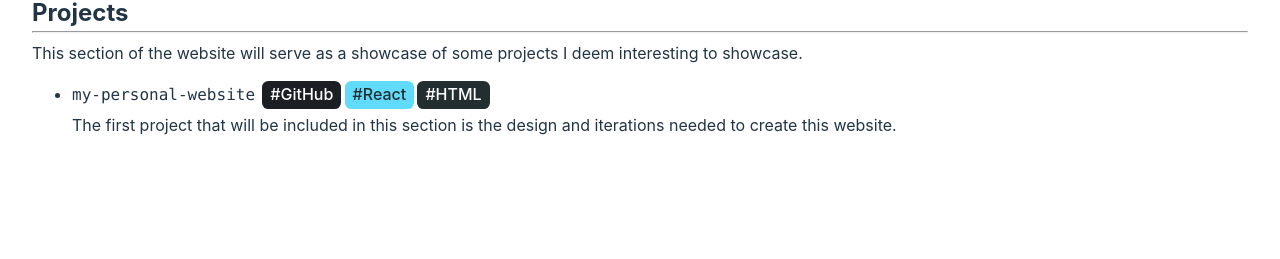
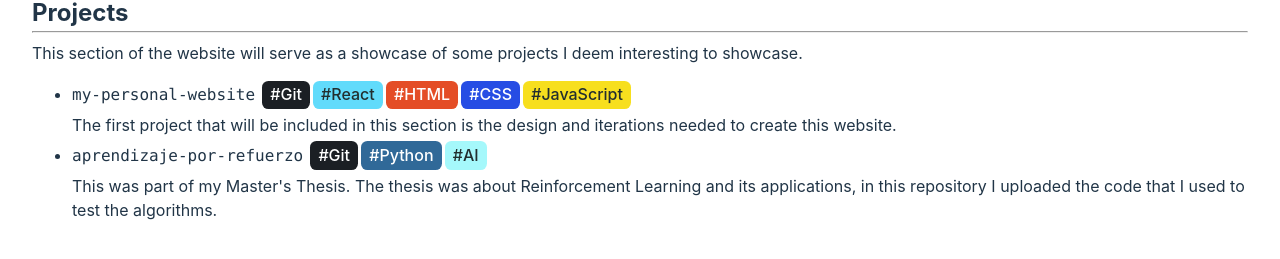
Before and after one commit to isimatosbe/my-personal-website, a React (Vite) app: page /projects in a window 1280 px wide. Shown: the part 337-596 px from the top of the page. Built offline with nearby package versions, Linux system fonts and the light colour scheme.

Commit message:
Tags updated and projects info separated

```diff
--- a/src/data/constants.js
+++ b/src/data/constants.js
@@ -5,3 +5,54 @@ export const levelDescrition = {
     4: "Advanced",
     5: "Expert"
 }
+
+export const tagInfo = {
+    'git':
+        {
+            color: '#fff',
+            background: '#1B1F24',
+            name: 'Git'
+        },
+    'react':
+        {
+            color: '#222e2f',
+            background: '#61DBFB',
+            name: 'React'
+        },
+    'javascript':
+        {
+            color: '#222e2f',
+            background: '#f7df1e',
+            name: 'JavaScript'
+        },
+    'html':
+        {
+            color: '#fff',
+            background: '#E44D26',
+            name: 'HTML'
+        },
+    'css':
+        {
+            color: '#fff',
+            background: '#264de4',
+            name: 'CSS'
+        },
+    'python':
+        {
+            color: '#fff',
+            background: '#306998',
+            name: 'Python'
+        },
+    'ai':
+        {
+            color: '#222e2f',
+            background: '#a5f8fb',
+            name: 'AI'
+        },
+    'generic':
+        {
+            background: '#222e2f',
+            color: '#fff',
+            name: 'Generic'
+        }
+}
--- /dev/null
+++ b/src/data/projects.json
@@ -0,0 +1,15 @@
+[
+    {
+        "title": "my-personal-website",
+        "url": "https://github.com/isimatosbe/my-personal-website",
+        "tags": ["Git", "React", "HTML", "CSS", "JavaScript"],
+        "description": "The first project that will be included in this section is the design and iterations needed to create this website."
+    },
+    {
+        "title": "aprendizaje-por-refuerzo",
+        "url": "https://github.com/isimatosbe/AprendizajePorRefuerzo",
+        "tags": ["Git", "Python", "AI"],
+        "description": "This was part of my Master's Thesis. The thesis was about Reinforcement Learning and its applications, in this repository I uploaded the code that I used to test the algorithms."
+    }
+
+]
--- a/src/pages/projects.jsx
+++ b/src/pages/projects.jsx
@@ -2,6 +2,8 @@ import NavBar from '../components/navBar.jsx'
 import Header from '../components/header.jsx'
 
 import Project from '../utils/project.jsx'
+
+import projects from '../data/projects.json'
 
 export default function Projects() {
     return (
@@ -12,9 +14,14 @@ export default function Projects() {
             <hr />
             <p>This section of the website will serve as a showcase of some projects I deem interesting to showcase.</p>
             <ul>
-                <Project title='my-personal-website' url='https://github.com/isimatosbe/my-personal-website'
-                    tags={['GitHub', 'React', 'HTML']}
-                    data='The first project that will be included in this section is the design and iterations needed to create this website.' />
+                {projects.map( project =>
+                    <Project
+                        key={project.title}
+                        title={project.title}
+                        url={project.url}
+                        tags={project.tags}
+                        description={project.description} />
+                )}
             </ul>
         </>
     )
--- a/src/utils/project.jsx
+++ b/src/utils/project.jsx
@@ -1,6 +1,6 @@
 import Tag from './tag'
 
-export default function Project ( { title, url, tags, data } ) {
+export default function Project ( { title, url, tags, description } ) {
     return (
         <div>
             <div style={{display: 'flex', justifyContent: 'flex-start', columnGap: '0.2rem', alignItems: 'baseline'}}>
@@ -13,7 +13,7 @@ export default function Project ( { title, url, tags, data } ) {
                 )}
             </div>
 
-            <p>{data}</p>
+            <p>{description}</p>
         </div>
     )
 }
--- a/src/utils/tag.jsx
+++ b/src/utils/tag.jsx
@@ -1,23 +1,4 @@
-const tagInfo = {
-    'github':
-        {
-            color: '#fff',
-            background: '#1B1F24',
-            name: 'GitHub'
-        },
-    'react':
-        {
-            color: '#222e2f',
-            background: '#61DBFB',
-            name: 'React'
-        },
-    'generic':
-        {
-            background: '#222e2f',
-            color: '#fff',
-            name: 'Generic'
-        }
-}
+import { tagInfo } from "../data/constants"
 
 export default function Tag ( { tag }) {
     const cleanTag = tag.toLowerCase() in tagInfo ? tag.toLowerCase() : 'generic'
```
